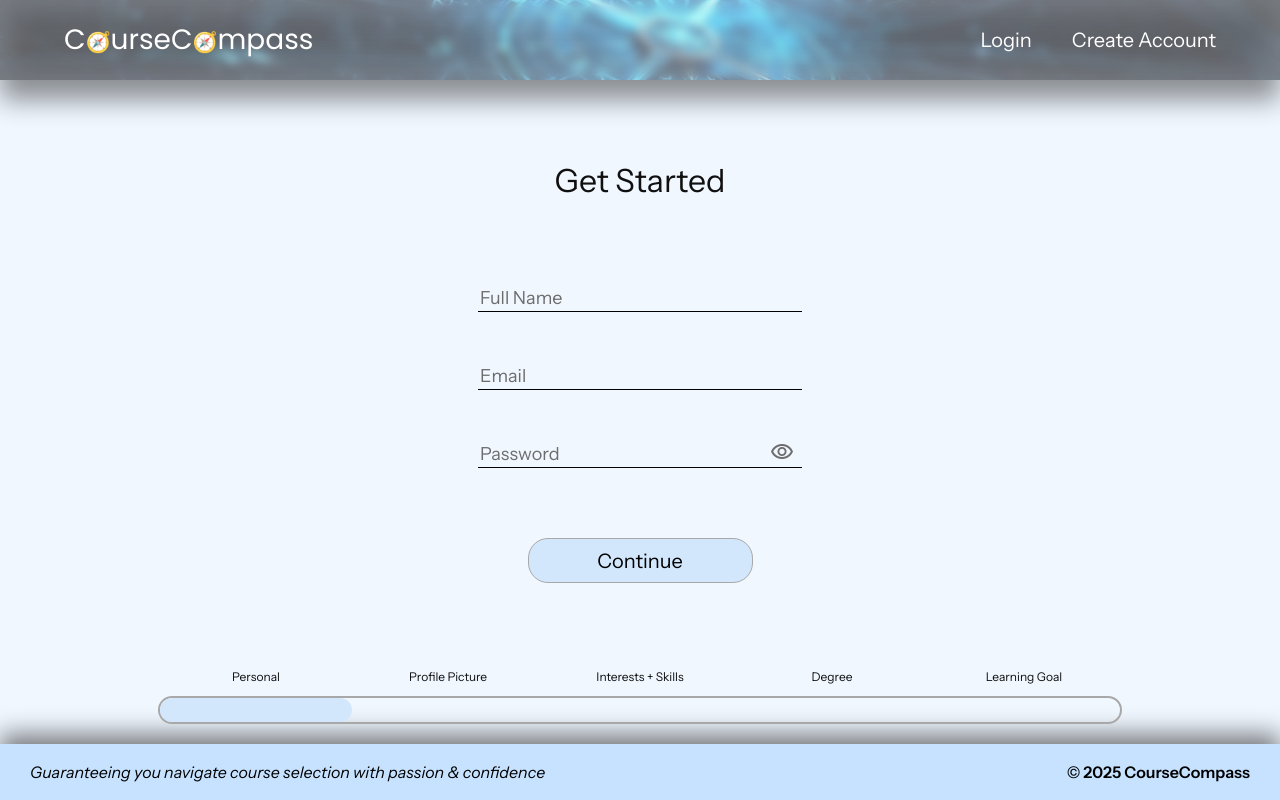
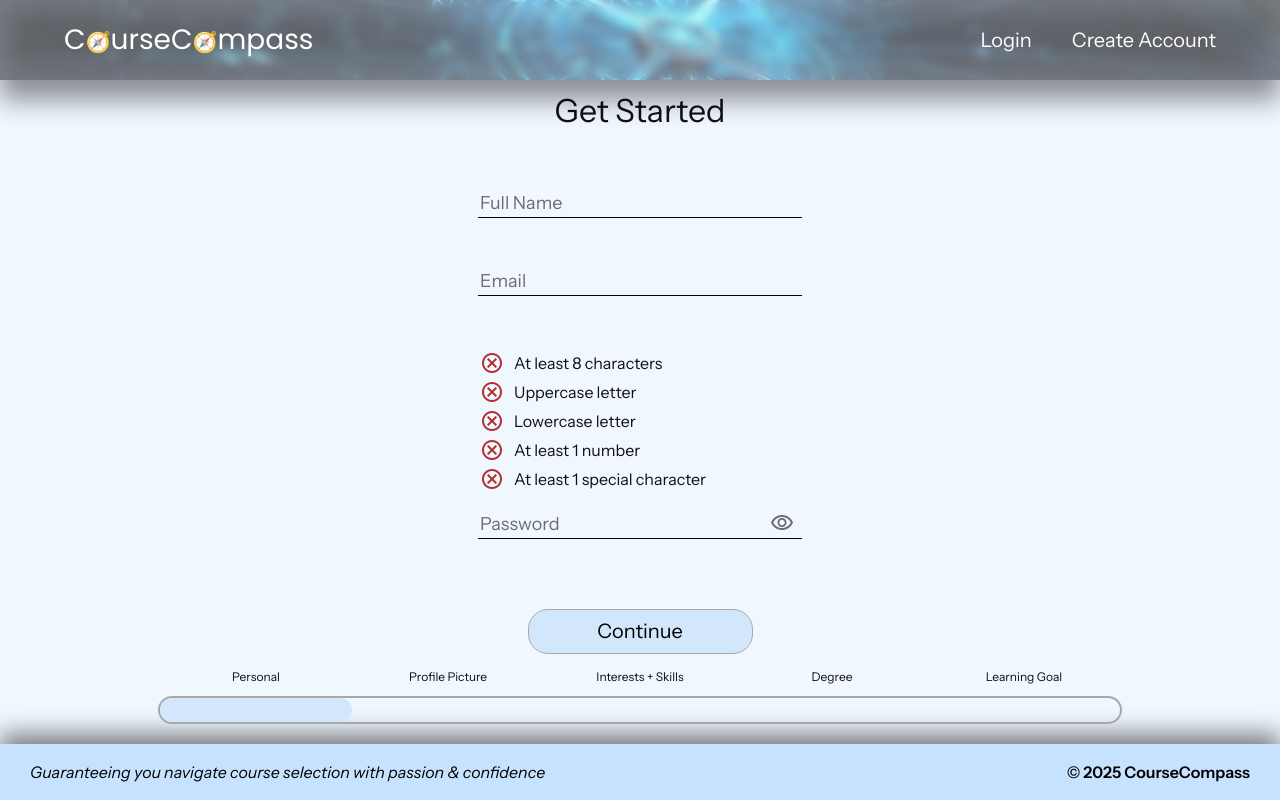
Before and after one commit to CourseCompass-ECE/course-compass, a React (Vite) app in the folder frontend/: page /create-account in a window 1280 px wide. Built offline with nearby package versions, Linux system fonts and the light colour scheme; a web font is replaced by a local one.

Commit message:
Refactor navigation menu strings into constants, refactor messages enum into separate constants, ensure no leading/trailing whitespaces in email on login & create account pages, implement validation logic for full name + email + password in create account page with password requirement visuals

```diff
--- a/frontend/src/App.css
+++ b/frontend/src/App.css
@@ -127,6 +127,10 @@ footer {
   font-weight: normal;
 }
 
+.create-account-form-title {
+  margin: 0 0 5vh 0;
+}
+
 .login-password-container,
 .create-account-password-container {
   position: relative;
@@ -234,3 +238,28 @@ footer {
   border-radius: 20px;
   background-color: var(--background-mixed);
 }
+
+.password-requirements-container {
+  display: flex;
+  justify-content: flex-start;
+  width: 25vw;
+}
+
+.password-requirements-ul {
+  list-style-type: none;
+  padding: 0;
+  margin: 0;
+}
+
+.password-requirement-container {
+  display: flex;
+  align-items: center;
+  gap: 10px;
+  margin-top: 5px;
+}
+
+.password-requirements-li {
+  font-family: var(--header-font);
+  font-size: var(--med-text-size);
+  color: var(--main-color);
+}
--- a/frontend/src/RootLayout.jsx
+++ b/frontend/src/RootLayout.jsx
@@ -1,12 +1,17 @@
 import { Outlet, useLocation, Link } from "react-router-dom";
 import { useEffect, useState } from "react";
-import { Path, Messages } from "./utils/enums";
+import { Path } from "./utils/enums";
+import { TAGLINE } from "./utils/constants";
 
 const RootLayout = () => {
   const [isUserLoggedIn, setIsUserLoggedIn] = useState(false);
   const location = useLocation();
   const headerIcons = ["mail", "shopping_cart", "account_circle"];
   const headerIconsPath = [Path.EMAIL, Path.SHOPPING_CART, Path.PROFILE];
+  const EXPLORE = "Explore";
+  const LOGIN = "Login";
+  const TIMETABLES = "Timetables";
+  const CREATE_ACCOUNT = "Create Account";
 
   useEffect(() => {
     setIsUserLoggedIn(location.pathname.includes("/user"));
@@ -31,7 +36,7 @@ const RootLayout = () => {
                   className="header-link"
                   to={isUserLoggedIn ? Path.EXPLORE : Path.LOGIN}
                 >
-                  {isUserLoggedIn ? "Explore" : "Login"}
+                  {isUserLoggedIn ? EXPLORE : LOGIN}
                 </Link>
               </li>
 
@@ -40,7 +45,7 @@ const RootLayout = () => {
                   className="header-link"
                   to={isUserLoggedIn ? Path.TIMETABLES : Path.CREATE_ACCOUNT}
                 >
-                  {isUserLoggedIn ? "Timetables" : "Create Account"}
+                  {isUserLoggedIn ? TIMETABLES : CREATE_ACCOUNT}
                 </Link>
               </li>
 
@@ -67,7 +72,7 @@ const RootLayout = () => {
       </main>
       <footer>
         {/* Todo: https://docs.google.com/document/d/1RS1UnB0mB0aRISJQ50sOUNsElgAoAFGHbdJiBJf_I90/edit?tab=t.0 */}
-        <div className="footer-text footer-tagline">{Messages.TAGLINE}</div>
+        <div className="footer-text footer-tagline">{TAGLINE}</div>
         <div className="footer-text">&copy; 2025 CourseCompass</div>
       </footer>
     </div>
--- a/frontend/src/components/CreateAccount.jsx
+++ b/frontend/src/components/CreateAccount.jsx
@@ -1,4 +1,12 @@
 import { useState } from "react";
+import {
+  ONE_OR_MORE_WHITESPACE_REGEX,
+  EMAIL_REGEX,
+  ALPHANUMERIC_REGEX,
+  UPPERCASE_LETTER,
+  LOWERCASE_LETTER,
+  NUMBER,
+} from "../utils/regex";
 
 const CreateAccount = () => {
   const [currentStep, setCurrentStep] = useState(1);
@@ -9,6 +17,16 @@ const CreateAccount = () => {
   const [password, setPassword] = useState("");
   const [passwordError, setPasswordError] = useState("");
   const [isPasswordVisible, setIsPasswordVisible] = useState(false);
+  const [passwordRequirementsMet, setPasswordRequirementsMet] = useState({
+    charLimit: false,
+    uppercase: false,
+    lowercase: false,
+    number: false,
+    specialChar: false,
+  });
+  const FULL_NAME_ERROR = "Please enter your full name";
+  const EMAIL_ERROR = "Please enter a valid email address";
+  const PASSWORD_ERROR = "Please enter a valid password";
   const progressBarItems = [
     "Personal",
     "Profile Picture",
@@ -16,9 +34,45 @@ const CreateAccount = () => {
     "Degree",
     "Learning Goal",
   ];
+  const passwordRequirements = [
+    "At least 8 characters",
+    "Uppercase letter",
+    "Lowercase letter",
+    "At least 1 number",
+    "At least 1 special character",
+  ];
+
+  const handlePasswordChange = (password) => {
+    const newRequirementsStatus = { ...passwordRequirementsMet };
+    newRequirementsStatus.charLimit = password.length >= 8;
+    newRequirementsStatus.uppercase = UPPERCASE_LETTER.test(password);
+    newRequirementsStatus.lowercase = LOWERCASE_LETTER.test(password);
+    newRequirementsStatus.number = NUMBER.test(password);
+    newRequirementsStatus.specialChar = !ALPHANUMERIC_REGEX.test(password) && password.length > 0;
+    setPasswordRequirementsMet(newRequirementsStatus);
+
+    setPassword(password);
+  };
 
   const createAccount = (event) => {
     event.preventDefault();
+    setFullNameError("");
+    setEmailError("");
+    setPasswordError("");
+
+    if (fullName.trim().split(ONE_OR_MORE_WHITESPACE_REGEX).length < 2) {
+      setFullNameError(FULL_NAME_ERROR);
+      return;
+    } else if (!EMAIL_REGEX.test(email)) {
+      setEmailError(EMAIL_ERROR);
+      return;
+    } else if (Object.values(passwordRequirementsMet).includes(false)) {
+      setPasswordError(PASSWORD_ERROR);
+      return;
+    }
+
+    const userFullName = fullName.trim();
+    const userEmail = email.trim();
   };
 
   return (
@@ -52,6 +106,31 @@ const CreateAccount = () => {
           <span className="text-input-error">{emailError}</span>
         </div>
 
+        <div className="password-requirements-container">
+          <ul className="password-requirements-ul">
+            {passwordRequirements.map((requirement, index) => {
+              const isRequirementMet = Object.values(passwordRequirementsMet)[
+                index
+              ];
+              return (
+                <div key={index} className="password-requirement-container">
+                  <span
+                    style={{
+                      color: isRequirementMet
+                        ? "var(--correct-green)"
+                        : "var(--error-red)",
+                    }}
+                    className="material-symbols-outlined"
+                  >
+                    {isRequirementMet ? "check_circle" : "cancel"}
+                  </span>
+                  <li className="password-requirements-li">{requirement}</li>
+                </div>
+              );
+            })}
+          </ul>
+        </div>
+
         <div className="text-input-container">
           <div className="create-account-password-container">
             <input
@@ -60,7 +139,7 @@ const CreateAccount = () => {
               placeholder="Password"
               value={password}
               maxLength={30}
-              onChange={(event) => setPassword(event.target.value)}
+              onChange={(event) => handlePasswordChange(event.target.value)}
             />
             <span
               className="material-symbols-outlined create-account-password-eye-icon"
--- a/frontend/src/components/Login.jsx
+++ b/frontend/src/components/Login.jsx
@@ -22,6 +22,8 @@ const Login = () => {
       setPasswordError(PASSWORD_EMPTY_ERROR);
       return;
     }
+
+    const userEmail = email.trim();
   };
 
   return (
--- a/frontend/src/index.css
+++ b/frontend/src/index.css
@@ -29,6 +29,7 @@
   --gray: #a9a8a8;
   --light-gray: #d9d9d9;
   --error-red: rgb(178, 47, 47);
+  --correct-green: rgb(42, 159, 42);
 }
 
 body {
--- /dev/null
+++ b/frontend/src/utils/constants.js
@@ -0,0 +1,2 @@
+export const TAGLINE =
+  "Guaranteeing you navigate course selection with passion & confidence";
--- a/frontend/src/utils/enums.js
+++ b/frontend/src/utils/enums.js
@@ -12,7 +12,3 @@ export const Path = {
   CREATE_TIMETABLE: "/user/timetables/create",
   TIMETABLE: "/user/timetables/timetable",
 };
-
-export const Messages = {
-  TAGLINE: "Guaranteeing you navigate course selection with passion & confidence"
-}
--- /dev/null
+++ b/frontend/src/utils/regex.js
@@ -0,0 +1,6 @@
+export const EMAIL_REGEX = /^[\w-\.]+@([\w-]+\.)+[\w-]{2,4}$/;
+export const ONE_OR_MORE_WHITESPACE_REGEX = /\s+/;
+export const ALPHANUMERIC_REGEX = /^[A-Za-z0-9]+$/;
+export const UPPERCASE_LETTER = /[A-Z]/;
+export const LOWERCASE_LETTER = /[a-z]/;
+export const NUMBER = /[0-9]/;
```
